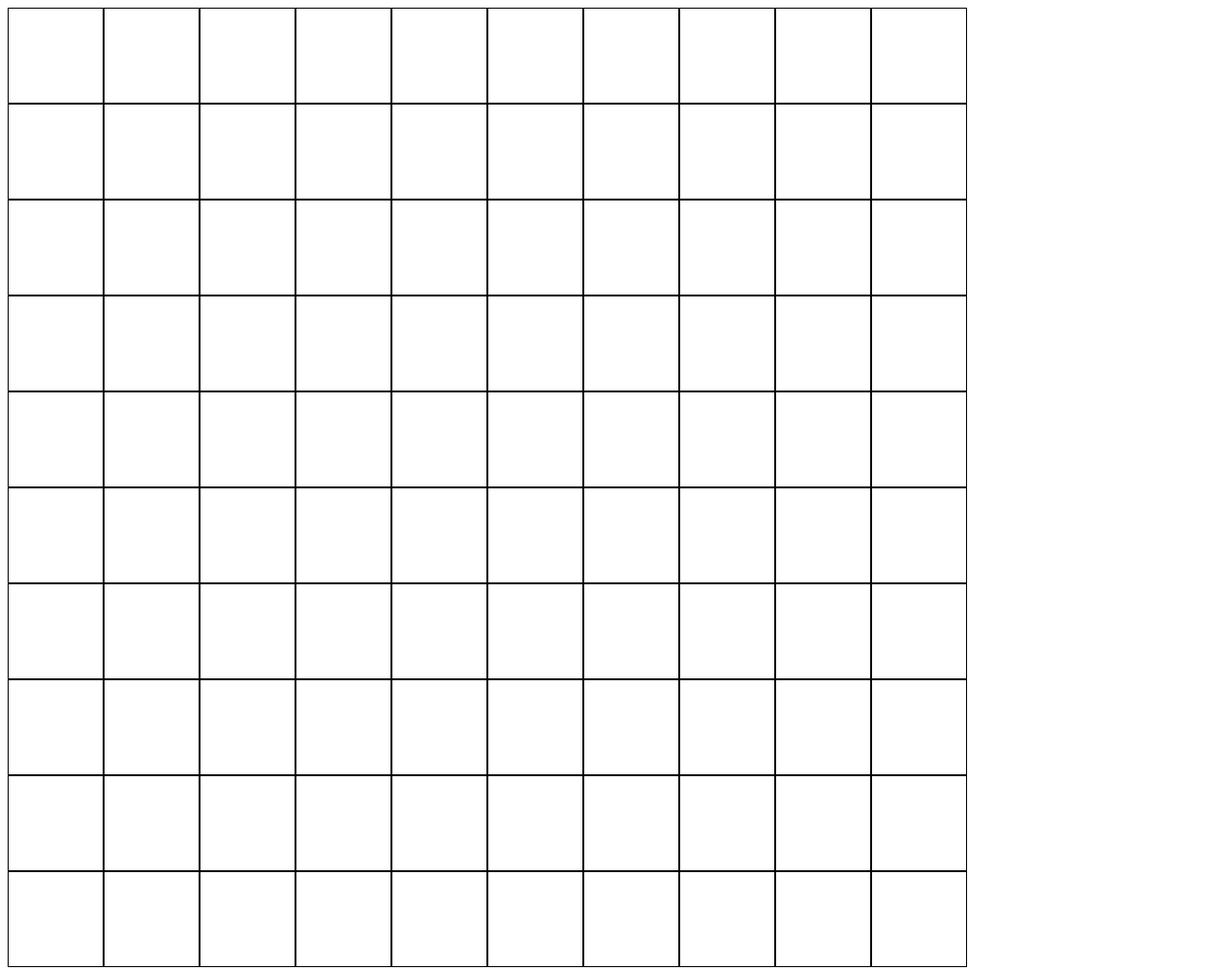
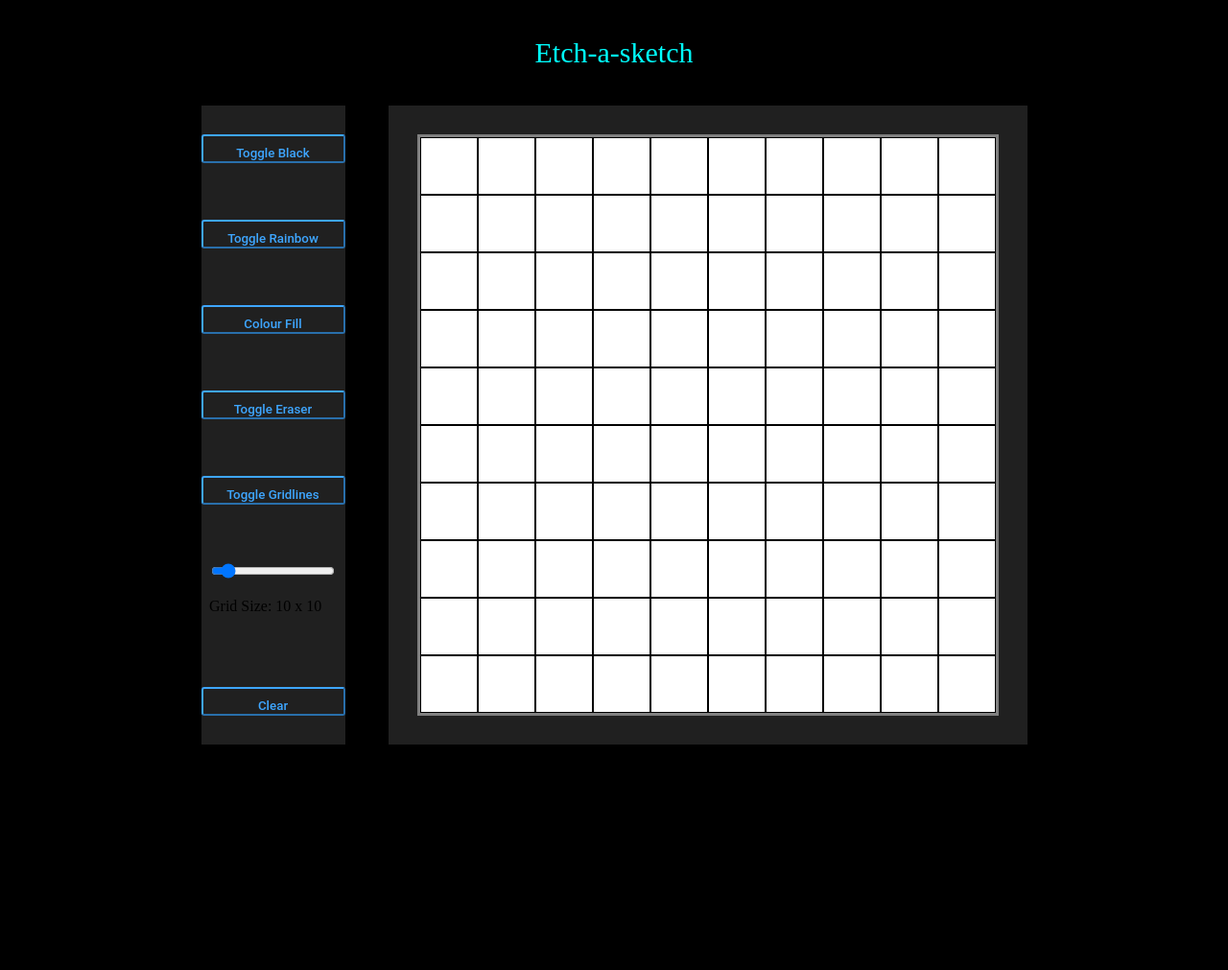
Before and after one commit to Ayaan-sheik/Etch-a-sketch, a plain HTML site: page index.html in a window 1280 px wide. Shown: the whole page at 96% size. After the commit the page ends 800 px from the top, so only its background shows below. Drawn offline with Linux system fonts and the light colour scheme.

Commit message:
did some styling and added all the buttons

```diff
--- a/index.html
+++ b/index.html
@@ -7,9 +7,31 @@
     <title>Document</title>
 </head>
 <body>
-    <div class = "container">
+
+    <div class = title>
+        Etch-a-sketch
+    </div>
+    <div class = "content">
+        <div class="controls">
+            <button class="toggleBlack">Toggle Black</button>
+            <button class="toggleRainbow">Toggle Rainbow</button>
+            <button class = "colourFill">Colour Fill</button>
+            <button class = "toggleEraser">Toggle Eraser</button>
+            <button class="toggleGridlines">Toggle Gridlines</button>
+            <div class = "gridSize">
+                <input type="range" id="slider" min="1" max="100" value="10" />
+                <p id="label"> Grid Size: 10 x 10</p>
+            </div>
+            <button class="clear">Clear</button>
+        </div>
+        <div>
+            <div class = "container">
+
+            </div>
+        </div>
 
     </div>
+
     <script src="script.js"></script>
 </body>
 </html>
--- a/styles.css
+++ b/styles.css
@@ -1,8 +1,64 @@
 .container{
     display:flex;
-    width:1000px;
-    height: 1000px;
+    width:600px;
+    height: 600px;
     flex-direction: column;
+}
+
+body{
+    display: flex;
+    justify-content: center;
+    align-items: center;
+    flex-direction: column;
+    background-color: black;
+}
+
+.title{
+    display: flex;
+    justify-content: center;
+    align-items: center;
+    margin:0;
+    margin-bottom:8px;
+    padding: 30px;
+    color: aqua;
+    font-size:30px;
+}
+
+.content{
+    display: flex;
+    gap: 45px;
+
+}
+
+.controls{
+    display: flex;
+    justify-content: space-around;
+    flex-direction: column;
+    align-items: center;
+
+}
+
+.container{
+    border: 3px solid gray;
+
+    margin: 30px;
+}
+
+.content div{
+    background-color: #202020;
+}
+
+button{
+    background-color: #202020;
+    color: rgb(62, 166, 255);
+    height: 30px;
+    width: 150px;
+    text-align: center;
+    padding: 10px 20px;
+    border-radius: 3px;
+    border-color: rgb(62, 166, 255);
+    font-family: roboto;
+    font-weight: 500;
 }
 
 
```
